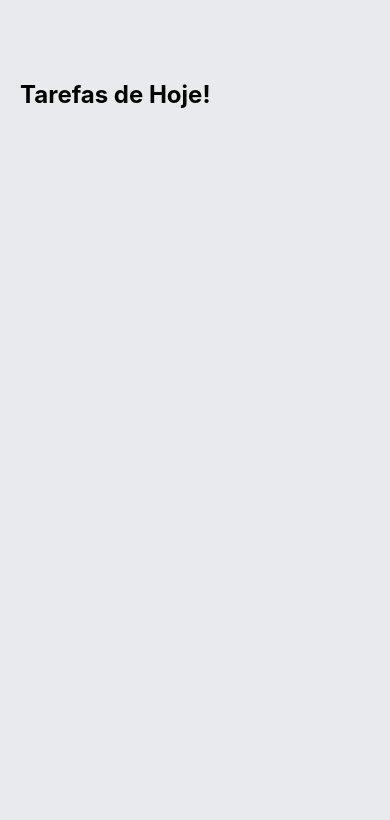
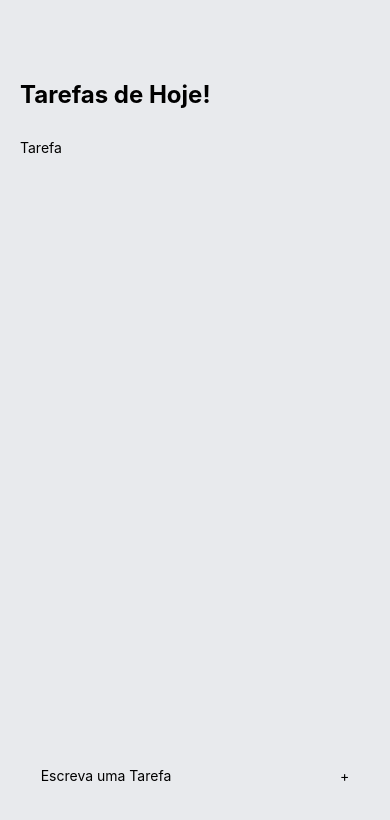
Before and after one commit to josesantosdev/todo-list-app, a React Native app: screen / in a window 390 px wide. Shown: the top 820 px of the page. Built offline with nearby package versions, Linux system fonts and the light colour scheme.

Commit message:
feat: write task wrapper

```diff
--- a/App.js
+++ b/App.js
@@ -1,6 +1,6 @@
 import { StatusBar } from 'expo-status-bar';
 import { useState } from 'react';
-import { Keyboard, ScrollView, StyleSheet, Text, View } from 'react-native';
+import { Keyboard, KeyboardAvoidingView, ScrollView, StyleSheet, Text, View, TextInput, TouchableOpacity } from 'react-native';
 
 export default function App() {
 
@@ -16,13 +16,30 @@ export default function App() {
         <View style={styles.taskWrapper}>
           <Text style={styles.sectionTitle}>Tarefas de Hoje!</Text>
           <View style={styles.items}>
-            { }
+            <Text>Tarefa</Text>
+
           </View>
 
         </View>
 
       </ScrollView>
 
+      <KeyboardAvoidingView style={styles.writeTaskWrapper}>
+        <TextInput
+          style={styles.input}
+          placeholder="Escreva uma Tarefa"
+          value={task}
+          onChangText={text => setTask(text)}
+        />
+        <TouchableOpacity onPress={() => handleAddTask()}>
+          <View style={styles.addWrapper}>
+            <Text style={styles.addText}>+</Text>
+
+          </View>
+
+        </TouchableOpacity>
+
+      </KeyboardAvoidingView>
 
 
     </View>
@@ -54,5 +71,26 @@ const styles = StyleSheet.create({
     marginTop: 30,
 
   },
+  writeTaskWrapper: {
+    positon: 'absolute',
+    bottom: 60,
+    width: '100%',
+    flexDirection: 'row',
+    justifyContent: 'space-around',
+    alignItems: 'center',
+
+  },
+
+  input: {
+
+  },
+
+  addWrapper: {
+
+  },
+
+  addText: {
+
+  },
 
 });
```
